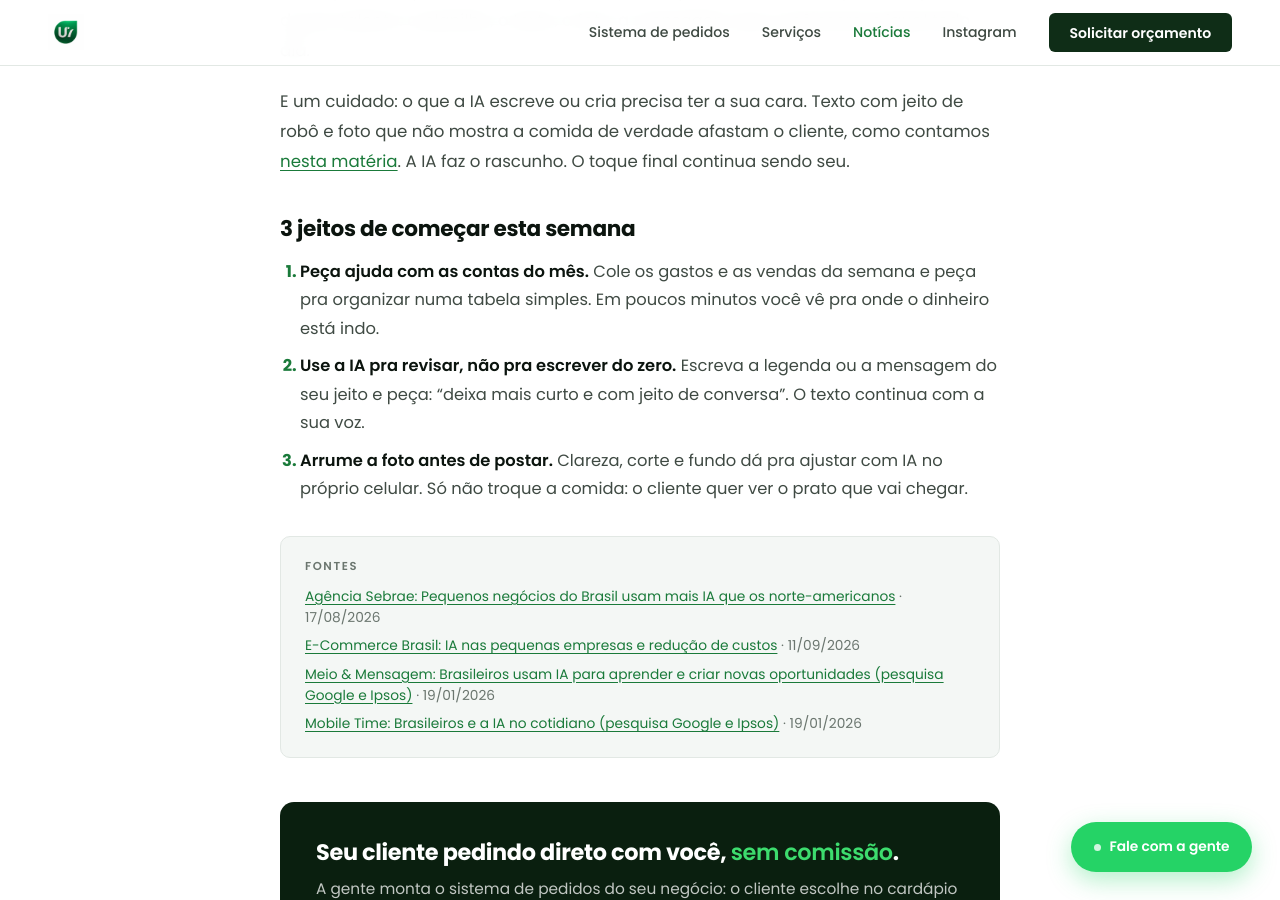
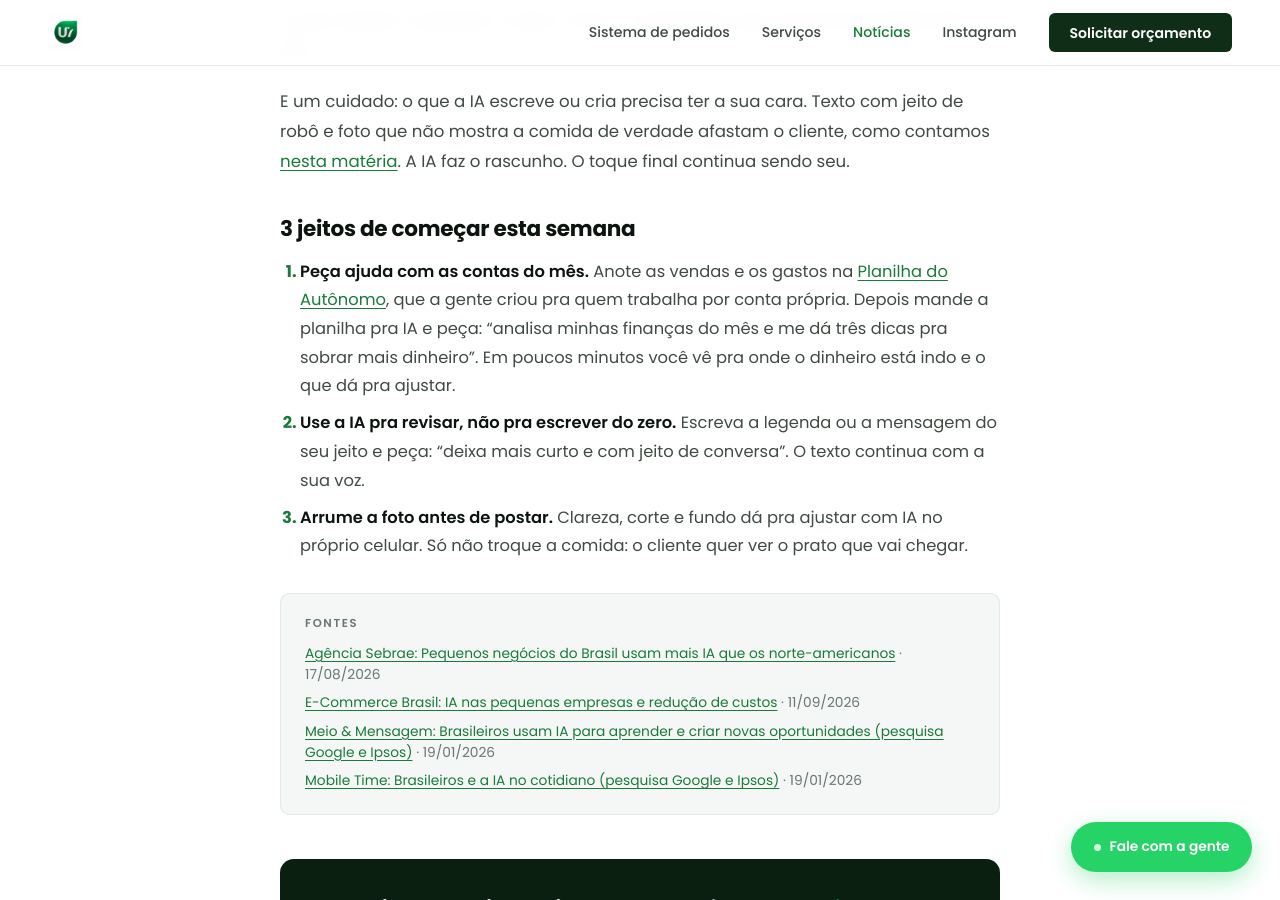
Before and after one commit to u7midias/siteu7midias, a Jekyll site: the page built from _posts/2026-11-06-para-que-as-pessoas-estao-usando-ia-no-dia-a-dia.md, in a window 1280 px wide and 900 px high, scrolled down 2567 px. Built offline with Jekyll 4.4.1, drawn with Linux system fonts in a browser that asks for light colours; some of the changed text lies outside the part shown.

Commit message:
Link da Planilha do Autônomo na dica 1 do artigo sobre IA
Co-Authored-By: Claude Opus 5.5 <noreply@anthropic.com>
Claude-Session: https://claude.ai/code/session_01FWT5giHkN6mYwMeUNCqg5o

```diff
--- a/_posts/2026-11-06-para-que-as-pessoas-estao-usando-ia-no-dia-a-dia.md
+++ b/_posts/2026-11-06-para-que-as-pessoas-estao-usando-ia-no-dia-a-dia.md
@@ -58,6 +58,6 @@ E um cuidado: o que a IA escreve ou cria precisa ter a sua cara. Texto com jeito
 
 ## 3 jeitos de começar esta semana
 
-1. **Peça ajuda com as contas do mês.** Cole os gastos e as vendas da semana e peça pra organizar numa tabela simples. Em poucos minutos você vê pra onde o dinheiro está indo.
+1. **Peça ajuda com as contas do mês.** Anote as vendas e os gastos na [Planilha do Autônomo](https://planilhadoautonomo.u7midias.marketing/), que a gente criou pra quem trabalha por conta própria. Depois mande a planilha pra IA e peça: "analisa minhas finanças do mês e me dá três dicas pra sobrar mais dinheiro". Em poucos minutos você vê pra onde o dinheiro está indo e o que dá pra ajustar.
 2. **Use a IA pra revisar, não pra escrever do zero.** Escreva a legenda ou a mensagem do seu jeito e peça: "deixa mais curto e com jeito de conversa". O texto continua com a sua voz.
 3. **Arrume a foto antes de postar.** Clareza, corte e fundo dá pra ajustar com IA no próprio celular. Só não troque a comida: o cliente quer ver o prato que vai chegar.
```
